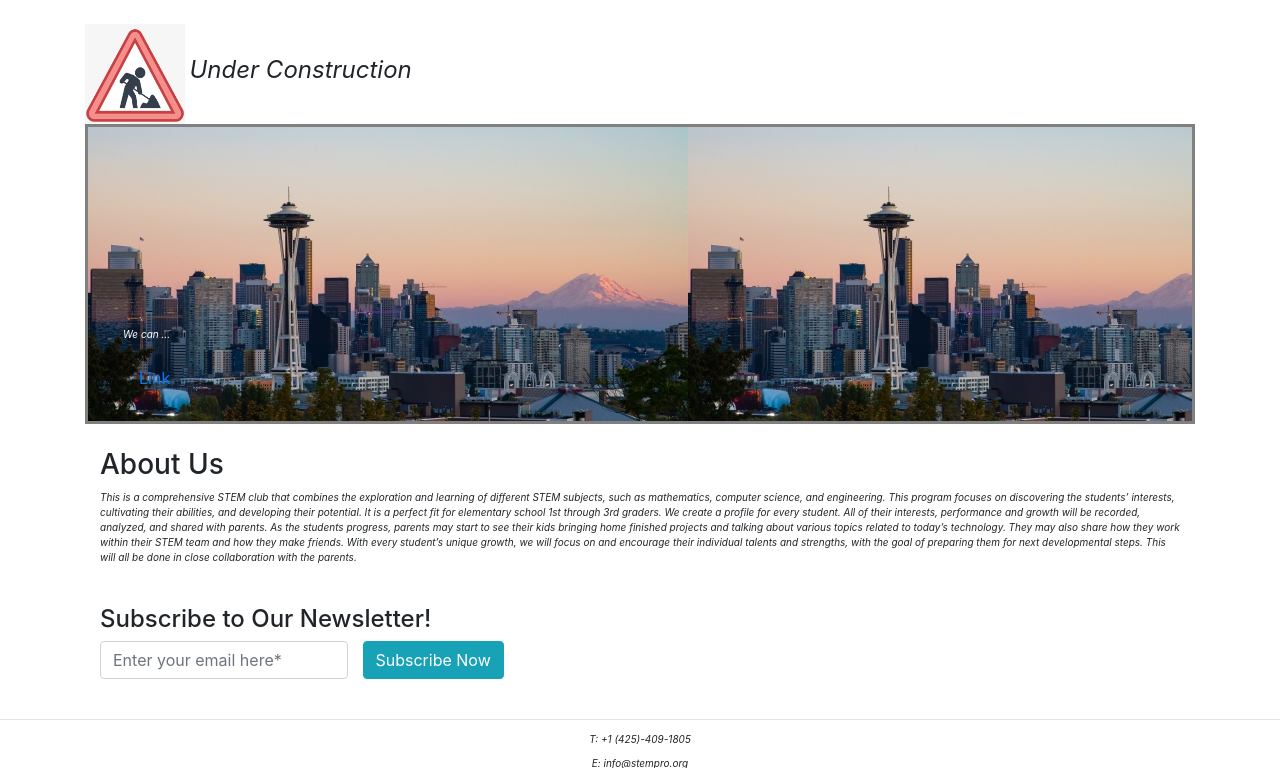
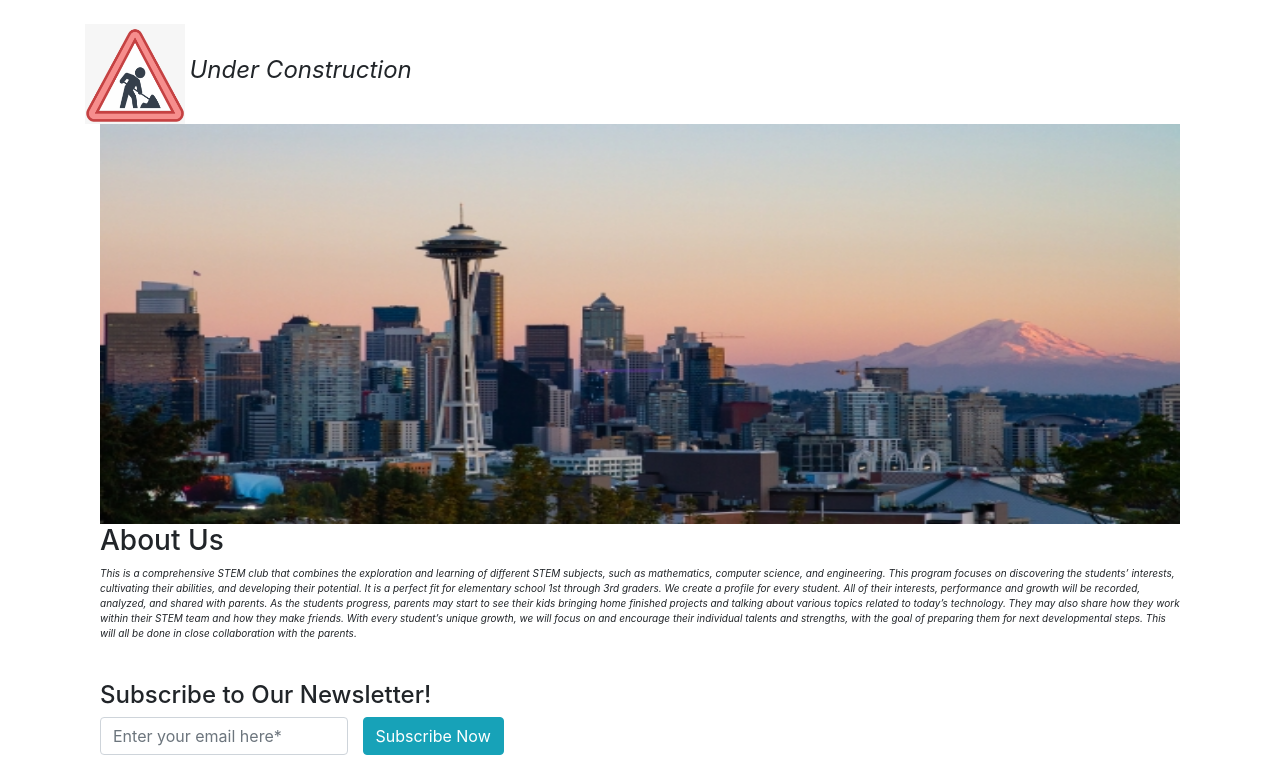
Before and after one commit to PrecociouslyDigital/stempro, a Django app: page / in a window 1280 px wide. Shown: the part 58-826 px from the top of the page. Run offline with Django 3.2, Linux system fonts and the light colour scheme; some libraries are stand-ins or nearby versions.

Commit message:
change static files

```diff
--- a/static/css/style.css
+++ b/static/css/style.css
@@ -15,7 +15,7 @@ button:focus {
   height: 300px;
   border-style: solid;
   border-color: gray;
-  background: url("/static/image/seattle.jpg");
+  background: url("/staticfiles/image/seattle.jpg");
 }
 
 .recommend {
--- a/stempro/settings.py
+++ b/stempro/settings.py
@@ -144,11 +144,12 @@ USE_TZ = True
 # Static files (CSS, JavaScript, Images)
 # https://docs.djangoproject.com/en/2.2/howto/static-files/
 
-STATIC_URL = '/static/'
+#STATIC_URL = '/static/'
+STATIC_URL = '/staticfiles/'
 #STATICFILES_STORAGE = 'whitenoise.storage.CompressedManifestStaticFilesStorage'
 STATIC_ROOT = os.path.join(BASE_DIR, 'staticfiles')
 #STATIC_ROOT = os.path.join(BASE_DIR, 'static')
-#STATICFILES_DIRS = [os.path.join(BASE_DIR, 'static')]
+STATICFILES_DIRS = [os.path.join(BASE_DIR, 'static')]
 LOGIN_REDIRECT_URL = '/'
 LOGOUT_REDIRECT_URL = 'thanks'
 LOGIN_REDIRECT_URL = 'home'
--- a/templates/home.html
+++ b/templates/home.html
@@ -3,14 +3,8 @@
 {% block title %}Home{% endblock %}
 
 {% block content %}
-<div class="slider container">
-  <div class="recommend">
-    <p>We can ...</p>
-    <a class="nav-item nav-link" href="{% url 'recommend' %}">Link</a>
-  </div>
-</div>
-<br />
 <div class="container">
+  <img src="{% static 'image/seattle.jpg' %}" alt="Smiley face" height="400px" width="100%%">
   <h3>About Us</h3>
   <p>
 This is a comprehensive STEM club that combines the exploration and learning of different STEM subjects, such as mathematics, computer science, and engineering. This program focuses on discovering the students’ interests, cultivating their abilities, and developing their potential. It is a perfect fit for elementary school 1st through 3rd graders.
```
Also changed, not shown: 4 other files.
